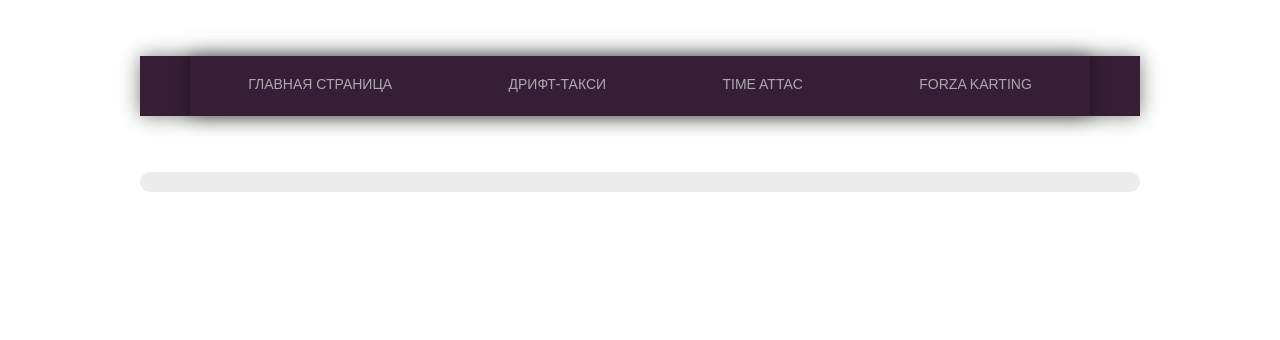
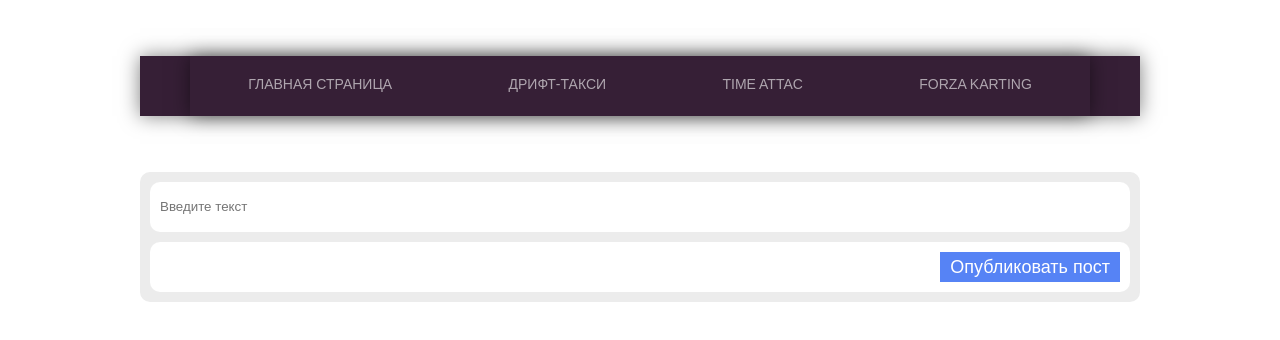
Before and after one commit to DnD-developer/ra16-homeworks-router, a React (Vite) app: page /posts/new in a window 1280 px wide. Shown: the top 340 px of the page. Built offline with nearby package versions, Linux system fonts and the light colour scheme.

Commit message:
added view posts and create post

```diff
--- a/src/components/PostInfoButtons/PostInfoButtons.css
+++ b/src/components/PostInfoButtons/PostInfoButtons.css
@@ -31,7 +31,6 @@
 	width: 100%;
 
 	padding: 10px;
-	margin-bottom: 15px;
 
 	border-radius: 10px;
 
--- a/src/components/PostInfoButtons/PostInfoButtons.jsx
+++ b/src/components/PostInfoButtons/PostInfoButtons.jsx
@@ -1,19 +1,31 @@
+import { useState } from "react"
 import "./PostInfoButtons.css"
+import { Navigate } from "react-router-dom"
 
-export function ButtonsManipulationPosts({ text, color = "blue", onClick, id = 0 }) {
+export function ButtonsManipulationPosts({ text, color = "blue", onClick, id = 0, url, loading = true }) {
 	const classes = `buttons-manipulation-posts ${color}`
+	const [transit, setTransit] = useState(false)
 
 	const onClickHandler = () => {
 		onClick(id)
+
+		setTransit(true)
 	}
 
 	return (
-		<button className={classes} onClick={onClickHandler}>
-			{text}
-		</button>
+		<>
+			<button className={classes} onClick={onClickHandler} to={url}>
+				{text}
+			</button>
+			{transit && !loading ? <Navigate to={url} replace={true} /> : <></>}
+		</>
 	)
 }
 
 export function PanelForButtonsManipulationPosts({ children }) {
-	return <div className="panel-for-buttons-manipulation-posts">{children}</div>
+	return (
+		<>
+			<div className="panel-for-buttons-manipulation-posts">{children}</div>
+		</>
+	)
 }
--- a/src/components/PostInfoItem/PostInfoItem,.jsx
+++ b/src/components/PostInfoItem/PostInfoItem,.jsx
@@ -1,10 +1,22 @@
 import "./PostInfoItem.css"
 import calcTime from "../../service/calcTime"
-export default function PostInfoItem({ content, created }) {
+import { useState } from "react"
+import { Navigate } from "react-router-dom"
+export default function PostInfoItem({ id, content, created }) {
+	const url = `/posts/${id}`
+	const [transit, setTransit] = useState(false)
+
+	const onClickHandler = () => {
+		setTransit(true)
+	}
+
 	return (
-		<li className="post-info-item">
-			<p className="post-info-item__date">{calcTime(created)}</p>
-			<h2 className="post-info-item__title">{content}</h2>
-		</li>
+		<>
+			<li className="post-info-item" key={id} onClick={onClickHandler}>
+				<p className="post-info-item__date">{calcTime(created)}</p>
+				<h2 className="post-info-item__title">{content}</h2>
+			</li>
+			{transit ? <Navigate to={url} replace={true} /> : <></>}
+		</>
 	)
 }
--- a/src/components/PostInfoItem/PostInfoItem.css
+++ b/src/components/PostInfoItem/PostInfoItem.css
@@ -2,6 +2,7 @@
 	width: 100%;
 
 	margin-top: 20px;
+	margin-bottom: 20px;
 
 	padding: 10px;
 
@@ -13,7 +14,3 @@
 
 	cursor: pointer;
 }
-
-.post-info-item:first-child {
-	margin-top: 0;
-}
--- a/src/components/PostInfoNewPost/PostInfoNewPost.css
+++ b/src/components/PostInfoNewPost/PostInfoNewPost.css
@@ -0,0 +1,18 @@
+.post-info-new-post {
+	margin-bottom: 10px;
+}
+
+.post-info-new-post__input {
+	width: 100%;
+	min-height: 50px;
+
+	padding-left: 10px;
+	padding-right: 10px;
+
+	background-color: #ffffff;
+
+	border-radius: 10px;
+	border: none;
+
+	line-height: 30px;
+}
--- a/src/components/PostInfoNewPost/PostInfoNewPost.jsx
+++ b/src/components/PostInfoNewPost/PostInfoNewPost.jsx
@@ -0,0 +1,13 @@
+import "./PostInfoNewPost.css"
+
+export function PostInfoNewPost({ text, onChange }) {
+	const onChangeHandler = ({ target }) => {
+		const { value } = target
+		onChange(value)
+	}
+	return (
+		<div className="post-info-new-post">
+			<input type="text" className="post-info-new-post__input" placeholder="Введите текст" onChange={onChangeHandler} value={text} />
+		</div>
+	)
+}
--- a/src/hooks/useRequest.jsx
+++ b/src/hooks/useRequest.jsx
@@ -2,27 +2,28 @@ import { useEffect } from "react"
 import { request } from "../service/request"
 import { useState } from "react"
 
-export function useRequest(url, firstLoad = true) {
+export function useRequest({ url, sendApprove = true, body = null, method = "GET" }) {
 	const [stateLoading, setStateLoading] = useState()
 	const [data, setData] = useState([])
 	const [error, setError] = useState()
 
 	useEffect(() => {
-		if (firstLoad) {
+		if (sendApprove) {
 			;(async () => {
 				setStateLoading(true)
 
 				try {
-					const response = await request(url)
+					const response = await request(url, method, body)
 					setData(response)
 				} catch (error) {
+					console.log(error)
 					setError(error)
 				} finally {
 					setStateLoading(false)
 				}
 			})()
 		}
-	}, [url])
+	}, [body, url])
 
 	return { stateLoading, data, error }
 }
--- /dev/null
+++ b/src/pages/postsInfo/CreatePostPage.jsx
@@ -0,0 +1,35 @@
+import { useRequest } from "../../hooks/useRequest"
+import { PanelForButtonsManipulationPosts, ButtonsManipulationPosts } from "../../components/PostInfoButtons/PostInfoButtons"
+import { PostInfoNewPost } from "../../components/PostInfoNewPost/PostInfoNewPost"
+import uuid4 from "uuid4"
+import { useState } from "react"
+
+export default function CreatePostPage() {
+	const [inputNewPost, setInputNewPost] = useState("")
+	const [sendApprove, setSendApprove] = useState(false)
+	const [body, setBody] = useState({})
+	const { stateLoading } = useRequest({ url: "https://back-test-0fmn.onrender.com/posts", sendApprove, method: "POST", body })
+
+	const onClickNewPost = () => {
+		if (inputNewPost.trim()) {
+			const id = uuid4()
+			setBody({ id, content: inputNewPost })
+			setSendApprove(true)
+			setInputNewPost("")
+		}
+	}
+
+	const onInputText = text => {
+		setInputNewPost(text)
+	}
+
+	return (
+		<>
+			{stateLoading ? "Загрузка" : <PostInfoNewPost text={inputNewPost} onChange={onInputText} />}
+
+			<PanelForButtonsManipulationPosts>
+				<ButtonsManipulationPosts text="Опубликовать пост" onClick={onClickNewPost} url={"/"} loading={stateLoading} />
+			</PanelForButtonsManipulationPosts>
+		</>
+	)
+}
--- a/src/pages/postsInfo/HomePage.jsx
+++ b/src/pages/postsInfo/HomePage.jsx
@@ -4,11 +4,12 @@ import PostInfoItem from "../../components/PostInfoItem/PostInfoItem,"
 import { PanelForButtonsManipulationPosts, ButtonsManipulationPosts } from "../../components/PostInfoButtons/PostInfoButtons"
 
 export default function HomePage() {
-	const { stateLoading, data, error } = useRequest("https://back-test-0fmn.onrender.com/posts")
+	const { stateLoading, data } = useRequest({ url: "https://back-test-0fmn.onrender.com/posts" })
+
 	return (
 		<>
 			<PanelForButtonsManipulationPosts>
-				<ButtonsManipulationPosts text="Опубликовать пост" onClick={() => console.log("Опубликовать пост")} />
+				<ButtonsManipulationPosts text="Создать пост" onClick={() => {}} url={"/posts/new"} loading={false} />
 			</PanelForButtonsManipulationPosts>
 			{stateLoading ? (
 				<h1>Загрузка</h1>
@@ -16,7 +17,7 @@ export default function HomePage() {
 				<PostInfoList data={data}>
 					{posts => {
 						if (posts.length > 0) {
-							return posts.map(({ id, content, created }) => <PostInfoItem key={id} content={content} created={created} />)
+							return posts.map(({ id, content, created }) => <PostInfoItem key={id} id={id} content={content} created={created} />)
 						}
 
 						return <PostInfoItem key={0} content={"нет постов"} created={Date.now()} />
--- /dev/null
+++ b/src/pages/postsInfo/PostPage.jsx
@@ -0,0 +1,29 @@
+import { useRequest } from "../../hooks/useRequest"
+import PostInfoList from "../../components/PostInfoList/PostInfoList"
+import PostInfoItem from "../../components/PostInfoItem/PostInfoItem,"
+import { PanelForButtonsManipulationPosts, ButtonsManipulationPosts } from "../../components/PostInfoButtons/PostInfoButtons"
+import { useParams } from "react-router-dom"
+
+export default function PostPage() {
+	const { id } = useParams()
+	const { stateLoading, data } = useRequest({ url: `https://back-test-0fmn.onrender.com/posts/${id}` })
+
+	return (
+		<>
+			{stateLoading ? (
+				<h1>Загрузка</h1>
+			) : data.length != 0 ? (
+				<PostInfoList data={data}>
+					{({ post: { id, content, created } }) => <PostInfoItem id={id} content={content} created={created} />}
+				</PostInfoList>
+			) : (
+				<></>
+			)}
+
+			<PanelForButtonsManipulationPosts>
+				<ButtonsManipulationPosts text="Изменить" onClick={() => {}} url={"/posts/new"} loading={false} />
+				<ButtonsManipulationPosts text="Удалить пост" color="red" onClick={() => {}} url={"/posts/new"} loading={false} />
+			</PanelForButtonsManipulationPosts>
+		</>
+	)
+}
--- a/src/service/request.js
+++ b/src/service/request.js
@@ -1,6 +1,13 @@
-export async function request(url) {
-	const response = await fetch(url)
-	const data = await response.json()
+export async function request(url, method, body) {
+	console.log(body)
+	const response = await fetch(url, {
+		method,
+		body: JSON.stringify(body || undefined),
+		headers: {
+			"Content-Type": "application/json"
+		}
+	})
+	const data = (await method) == "POST" ? response.text() : response.json()
 
 	return data
 }
--- a/src/widgets/PostInfo/PostInfo.jsx
+++ b/src/widgets/PostInfo/PostInfo.jsx
@@ -1,11 +1,15 @@
 import "./PostInfo.css"
 import HomePage from "../../pages/postsInfo/HomePage"
+import CreatePostPage from "../../pages/postsInfo/CreatePostPage"
+import PostPage from "../../pages/postsInfo/PostPage"
 import { Routes, Route } from "react-router-dom"
 export function PostInfo() {
 	return (
 		<div className="postInfo">
 			<Routes>
 				<Route path="/" element={<HomePage />} />
+				<Route path="/posts/new" element={<CreatePostPage />} />
+				<Route path="/posts/:id" element={<PostPage />} />
 			</Routes>
 		</div>
 	)
```
